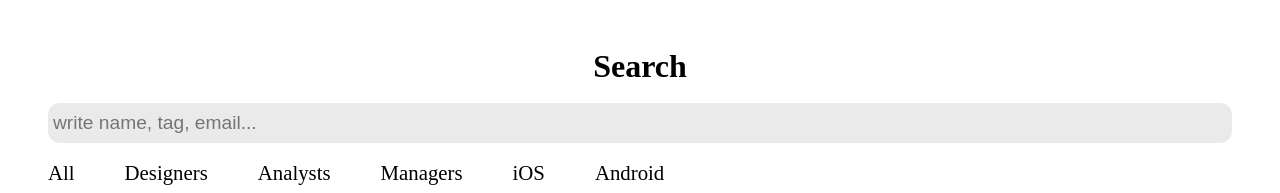
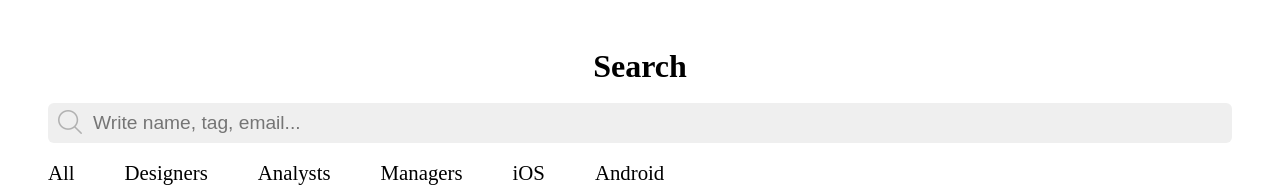
Before and after one commit to Nik42KIS/list-of-company-employees, a React (Vite) app: page / in a window 1280 px wide. Shown: the top 193 px of the page. Built offline with nearby package versions, Linux system fonts and the light colour scheme.

Commit message:
add search icon in input

```diff
--- a/src/components/Header/Header.module.css
+++ b/src/components/Header/Header.module.css
@@ -4,17 +4,20 @@
 }
 
 .input {
-  background-color: rgb(234, 234, 234);
   border: none;
-  border-radius: 12px;
+  border-radius: 6px;
   height: 40px;
   font-size: 1.2rem;
   width: 100%;
   margin: 18px 0;
-  padding: 5px;
+  padding: 5px 45px;
+  position: relative;
+  background: url(../../assets/icons/search-interface-symbol.png) no-repeat 10px 7px
+    rgb(239, 239, 239);
 }
 .input:focus {
   outline: none;
+  /* background-image: none; */
 }
 
 .list {
--- a/src/components/Header/Header.tsx
+++ b/src/components/Header/Header.tsx
@@ -5,7 +5,7 @@ export const Header = () => {
   return (
     <header className={s.wrap}>
       <h1 className={s.title}>Search</h1>
-      <input placeholder="write name, tag, email..." type="text" className={s.input} />
+      <input placeholder="Write name, tag, email..." type="text" className={s.input} />
       <nav className={s.nav}>
         <ul className={s.list}>
           <li className={s.list_item}>All</li>
```
Also changed, not shown: src/assets/icons/search-interface-symbol.png (added).
